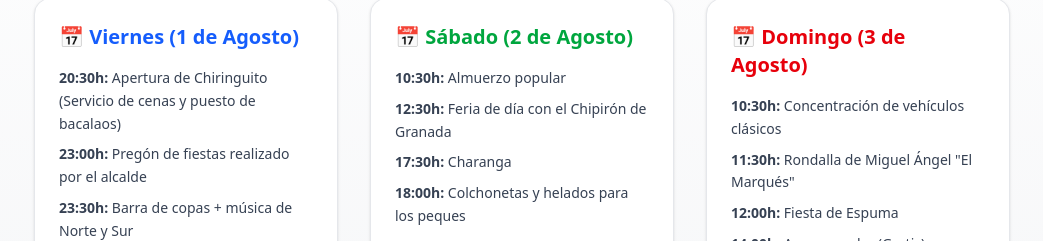
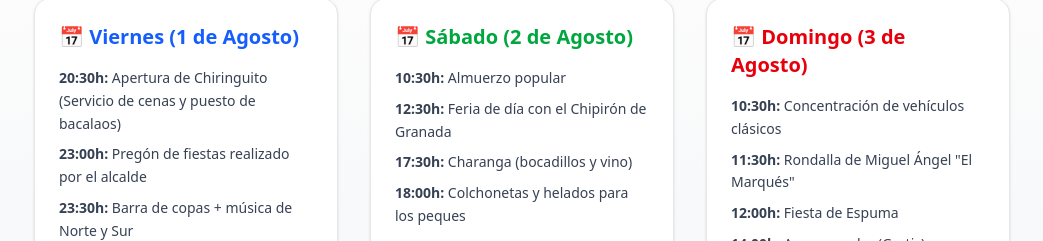
Before and after one commit to adrianporlandev/fiestas-terreras, an Astro site: page / in a window 1280 px wide. Shown: the part 878-1119 px from the top of the page, without its empty margins (118-1161 px from the left). Built offline with nearby package versions, Linux system fonts and the light colour scheme; Astro itself is replaced by a stand-in of ours.

Commit message:
fix schedule

```diff
--- a/src/components/ProgramaFiestas.astro
+++ b/src/components/ProgramaFiestas.astro
@@ -32,7 +32,7 @@
           <ul class="space-y-2 text-gray-700 text-sm leading-relaxed">
             <li><strong>10:30h:</strong> Almuerzo popular</li>
             <li><strong>12:30h:</strong> Feria de día con el Chipirón de Granada</li>
-            <li><strong>17:30h:</strong> Charanga</li>
+            <li><strong>17:30h:</strong> Charanga (bocadillos y vino)</li>
             <li><strong>18:00h:</strong> Colchonetas y helados para los peques</li>
             <li><strong>19:00h:</strong> Ciclopaseo con "El León de Las Terreras"</li>
             <li><strong>21:30h:</strong> Cena y actuación del Chipirón de Granada</li>
```
